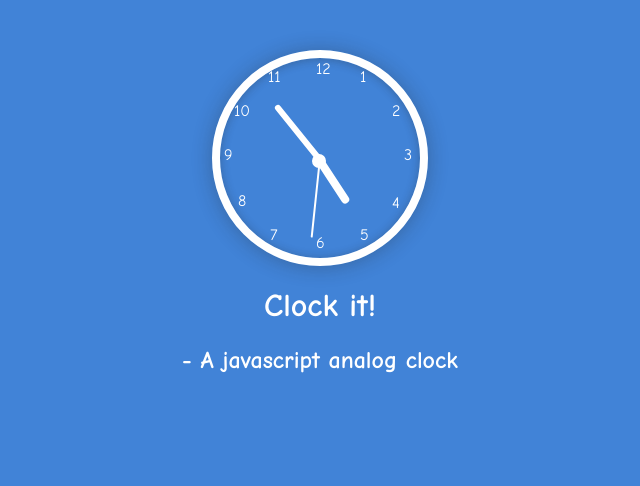
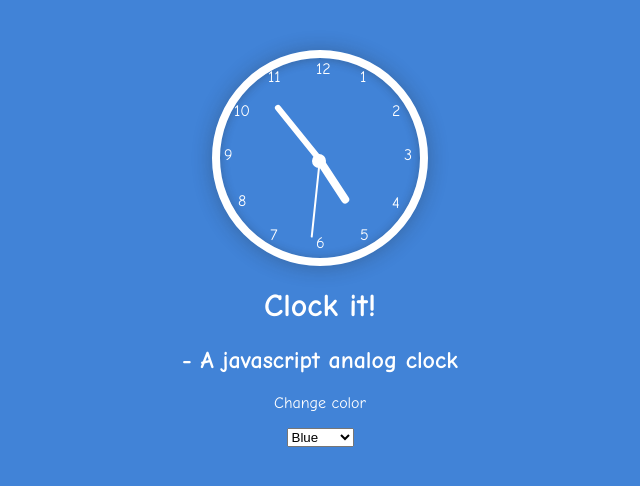
Before and after one commit to ketakisrao/ClockIt, a plain HTML site: page index.html in a window 1280 px wide. Shown: the whole page, without its empty margins (320-960 px from the left). Drawn offline with Linux system fonts and the light colour scheme.

Commit message:
Change Color Added

```diff
--- a/index.html
+++ b/index.html
@@ -49,16 +49,17 @@
 		}
 		body{
 			background-color: #4183D7;
+			font-family: "Comic Sans MS";
+			color: #fff;
 		}
 		.title{
 			text-align: center;
-			font-family: "Comic Sans MS";
-			color: #fff;
 		}
 		.number{
-			font-family: "Comic Sans MS";
-			color: #fff;
 			position: absolute;
+		}
+		.changeColor{
+			text-align: center;
 		}
 	</style>
 	<script src="jsClock.js"></script>
@@ -87,6 +88,19 @@
 		<div>
 			<h1 class="title">Clock it!</h1>
 			<h2 class="title">- A javascript analog clock</h2>
+			<div class="changeColor">
+				<p>Change color</p>
+				<select onChange="changeBackgroundColor()" id="changeBackColor">
+					<option>Blue</option>
+					<option>Red</option>
+					<option>Orange</option>
+					<option>Green</option>
+					<option>Yellow</option>
+					<option>Silver</option>
+					<option>Purple</option>
+					<option>Pink</option>
+				</select>
+			</div>
 		</div>
 	</body>
 </html>
--- a/jsClock.js
+++ b/jsClock.js
@@ -15,3 +15,33 @@ document.addEventListener("DOMContentLoaded", function(event) {
 		setTimeout(updateTime, 1000);
 	}
 });
+
+function changeBackgroundColor(){
+	var selectedColor = document.getElementById("changeBackColor").value;
+	switch(selectedColor){
+		case "Blue":
+			document.body.style.backgroundColor = "#4183D7";
+			break;
+		case "Orange":
+			document.body.style.backgroundColor = "#e67e22";
+			break;
+		case "Red":
+			document.body.style.backgroundColor = "#e74c3c";
+			break;
+		case "Green":
+			document.body.style.backgroundColor = "#2ecc71";
+			break;
+		case "Yellow":
+			document.body.style.backgroundColor = "#f1c40f";
+			break;
+		case "Silver":
+			document.body.style.backgroundColor = "#bdc3c7";
+			break;
+		case "Purple":
+			document.body.style.backgroundColor = "#BF55EC";
+			break;
+		case "Pink":
+			document.body.style.backgroundColor = "#F62459";
+			break;
+	}
+}
```
